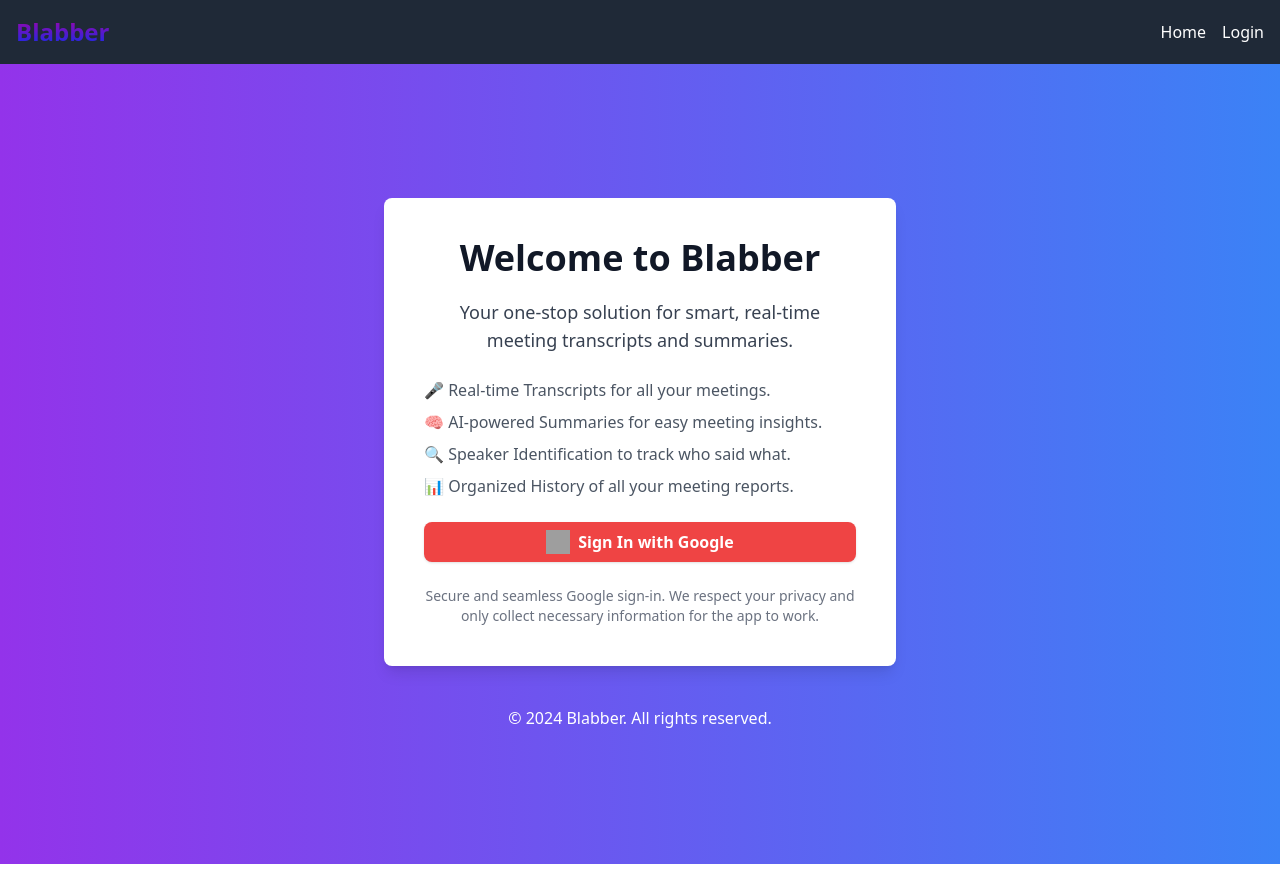
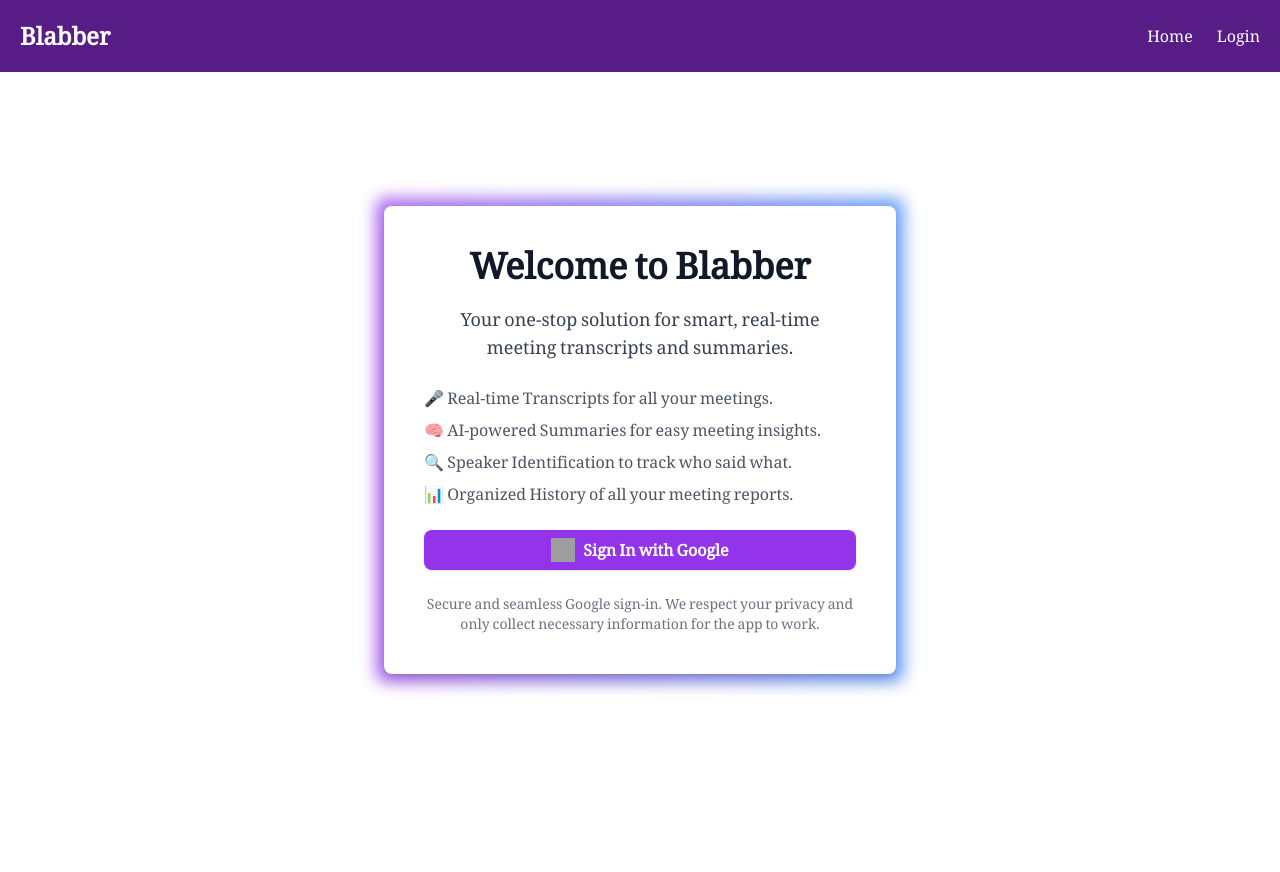
Before and after one commit to sikehish/Blabber, a React (Vite) app in the folder blabber-frontend/: page /login in a window 1280 px wide. Built offline with nearby package versions, Linux system fonts and the light colour scheme; no server answers; grey boxes are pictures that could not be loaded.

Commit message:
Fonts fixed and UI

```diff
--- a/blabber-frontend/src/components/Navbar.jsx
+++ b/blabber-frontend/src/components/Navbar.jsx
@@ -12,10 +12,10 @@
   }
 
   return (
-    <nav className="bg-gray-800 p-4 flex justify-between items-center">
+    <nav className="bg-purple-900 p-4 flex justify-between items-center">
       {/* Left side - Blabber logo */}
-      <div className="text-white text-2xl font-bold">
-        <Link to="/" className="logo-bg">
+      <div className="text-white text-2xl font-bold hover:rounded-lg hover:bg-white p-1">
+        <Link to="/" className="nav-name">
           Blabber
         </Link>
       </div>
@@ -36,10 +36,10 @@
           </>
         ) : (
           <>
-            <Link to="/" className="text-white hover:text-purple-400">
+            <Link to="/" className="text-white hover:text-blue-900 hover:rounded-lg hover:bg-white p-1">
               Home
             </Link>
-            <Link to="/login" className="text-white hover:text-purple-400">
+            <Link to="/login" className="text-white hover:text-blue-900 hover:rounded-lg hover:bg-white p-1">
               Login
             </Link>
           </>
--- a/blabber-frontend/src/index.css
+++ b/blabber-frontend/src/index.css
@@ -2,23 +2,38 @@
 @tailwind components;
 @tailwind utilities;
 
-@layer base {
-  @font-face {
+
+@font-face {
     font-family: 'lilitaone';
     font-style: normal;
-    font-weight: 400;
-    src: url(./fonts/Lilita_One/LilitaOne-Regular.ttf) format('ttf');
+    font-weight: 200;
+    src: url(./fonts/Lilita_One/LilitaOne-Regular.ttf);
+}
+
+@font-face {
+  font-family: 'titilliumweb';
+  font-style: normal;
+  font-weight: 600;
+  src: url(./fonts/TitilliumWeb/TitilliumWeb-Regular.ttf);
+}
+
+@font-face {
+  font-family: 'notoserif';
+  font-style: normal;
+  font-weight: 400;
+  src: url(./fonts/Noto_Serif_Old_Uyghur/NotoSerifOldUyghur-Regular.ttf);
+}
+
+
+@layer base {
+  html {
+    font-family: 'notoserif', serif;
   }
 }
 
-/* @layer base {
-  html {
-    font-family: 'lilitaone';
-  }
-} */
-
 .superlarge {
   font-size: 10rem;
+  letter-spacing: -10px;
 }
 
 @media screen and (max-width: 768px) {
@@ -32,3 +47,9 @@
   -webkit-background-clip: text;
   -webkit-text-fill-color: transparent;
 }
+
+.nav-name:hover {
+  background: -webkit-linear-gradient( #ad00a2, #0c2eed);
+  -webkit-background-clip: text;
+  -webkit-text-fill-color: transparent;
+}
--- a/blabber-frontend/src/pages/Home.jsx
+++ b/blabber-frontend/src/pages/Home.jsx
@@ -5,7 +5,7 @@
   const {state} =useAuthContext()
   const navigate=useNavigate()
   return (
-    <div className="flex flex-col min-h-screen bg-gray-100">
+    <div className="flex flex-col min-h-screen bg-gray-50">
       {/* Main content */}
       <div className="flex-grow flex items-center justify-center">
         <main className="flex flex-col items-center mt-8 px-4 text-center">
--- a/blabber-frontend/src/pages/SignInPage.jsx
+++ b/blabber-frontend/src/pages/SignInPage.jsx
@@ -7,9 +7,12 @@
     window.open(callbackUrl, "_self");
 };
   return (
-    <div className="min-h-screen bg-gradient-to-r from-purple-600 to-blue-500 flex flex-col justify-center items-center">
-      {/* Header */}
-      <div className="bg-white shadow-lg rounded-lg p-10 max-w-lg text-center">
+    <div className="min-h-screen flex flex-col justify-center items-center">
+      <div className="relative my-4 mx-4">
+      <div
+    className="absolute -inset-2 rounded-lg bg-gradient-to-r from-purple-600 to-blue-500 opacity-75 blur"
+  ></div>
+      <div className="relative p-7 lg:p-10 bg-white shadow-lg rounded-lg p-10 max-w-lg text-center">
         <h1 className="text-4xl font-bold text-gray-900 mb-5">Welcome to Blabber</h1>
         <p className="text-lg text-gray-700 mb-6">Your one-stop solution for smart, real-time meeting transcripts and summaries.</p>
 
@@ -26,7 +29,7 @@
         {/* Sign in with Google Button */}
         <button
           onClick={handleGoogleSignIn}
-          className="flex items-center justify-center w-full bg-red-500 text-white font-semibold py-2 px-4 rounded-lg shadow hover:bg-red-600 transition duration-200"
+          className="flex items-center justify-center w-full bg-purple-600 hover:bg-blue-500 text-white font-semibold py-2 px-4 rounded-lg shadow hover:bg-red-600 transition duration-200"
         >
           <img src="https://yt3.googleusercontent.com/viNp17XpEF-AwWwOZSj_TvgobO1CGmUUgcTtQoAG40YaYctYMoUqaRup0rTxxxfQvWw3MvhXesw=s900-c-k-c0x00ffffff-no-rj" alt="Google Logo" className="w-6 h-6 mr-2" />
           Sign In with Google
@@ -36,6 +39,7 @@
         <p className="mt-6 text-gray-500 text-sm">
           Secure and seamless Google sign-in. We respect your privacy and only collect necessary information for the app to work.
         </p>
+      </div>
       </div>
 
       {/* Footer */}
```
Also changed, not shown: blabber-frontend/src/fonts/Noto_Serif_Old_Uyghur/NotoSerifOldUyghur-Regular.ttf (added), blabber-frontend/src/fonts/Noto_Serif_Old_Uyghur/OFL.txt (added), blabber-frontend/src/fonts/TitilliumWeb/TitilliumWeb-Regular.ttf (added).
